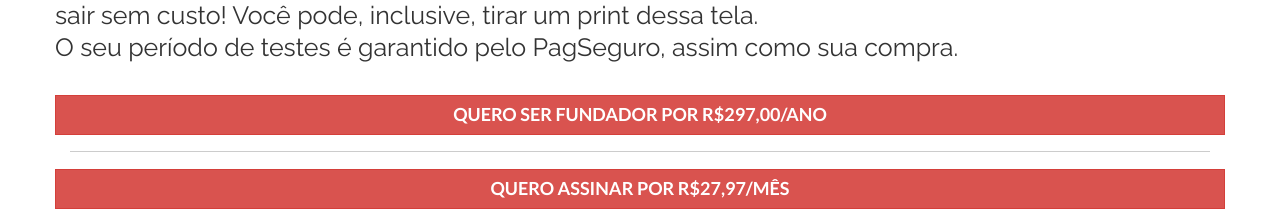
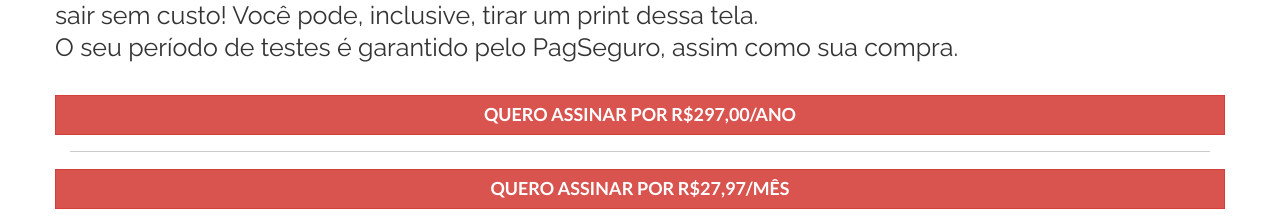
Before and after one commit to araujofelipe/felipearaujocoach, a Jekyll site: the page built from liga-mentalidade-extraordinaria.html, in a window 1280 px wide and 900 px high, scrolled down 3825 px. Shown: the part 681-897 px from the top of the window. Built offline with Jekyll 4.4.1, drawn with Linux system fonts in a browser that asks for light colours.

Commit message:
Update liga-mentalidade-extraordinaria.html

```diff
--- a/liga-mentalidade-extraordinaria.html
+++ b/liga-mentalidade-extraordinaria.html
@@ -201,7 +201,7 @@ title: "Liga Mentalidade Extraordinária"
     </div>
     <div class="row">
         <div>
-            <a class="btn btn-primary btn-block btn-danger" href="http://pag.ae/bkCzyBr" target="_blank">QUERO SER FUNDADOR POR R$297,00/ANO</a>
+            <a class="btn btn-primary btn-block btn-danger" href="http://pag.ae/bkCzyBr" target="_blank">QUERO ASSINAR POR R$297,00/ANO</a>
         </div>
     </div>
     <hr />
```
